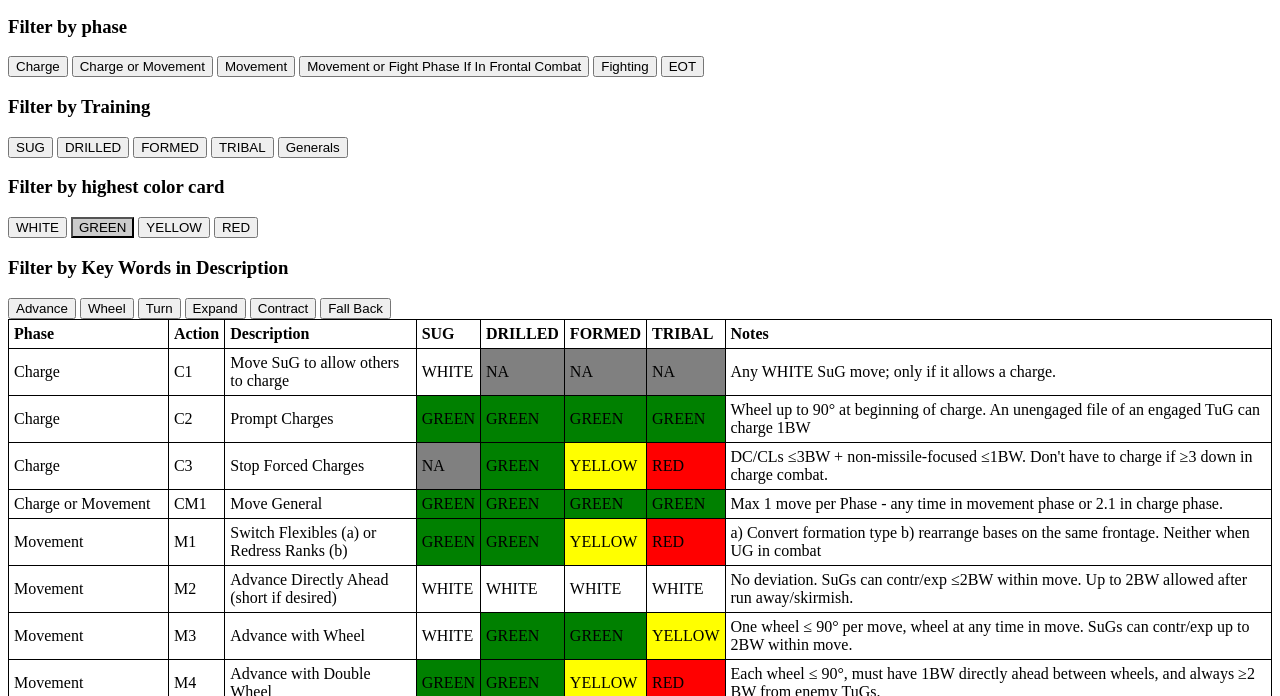
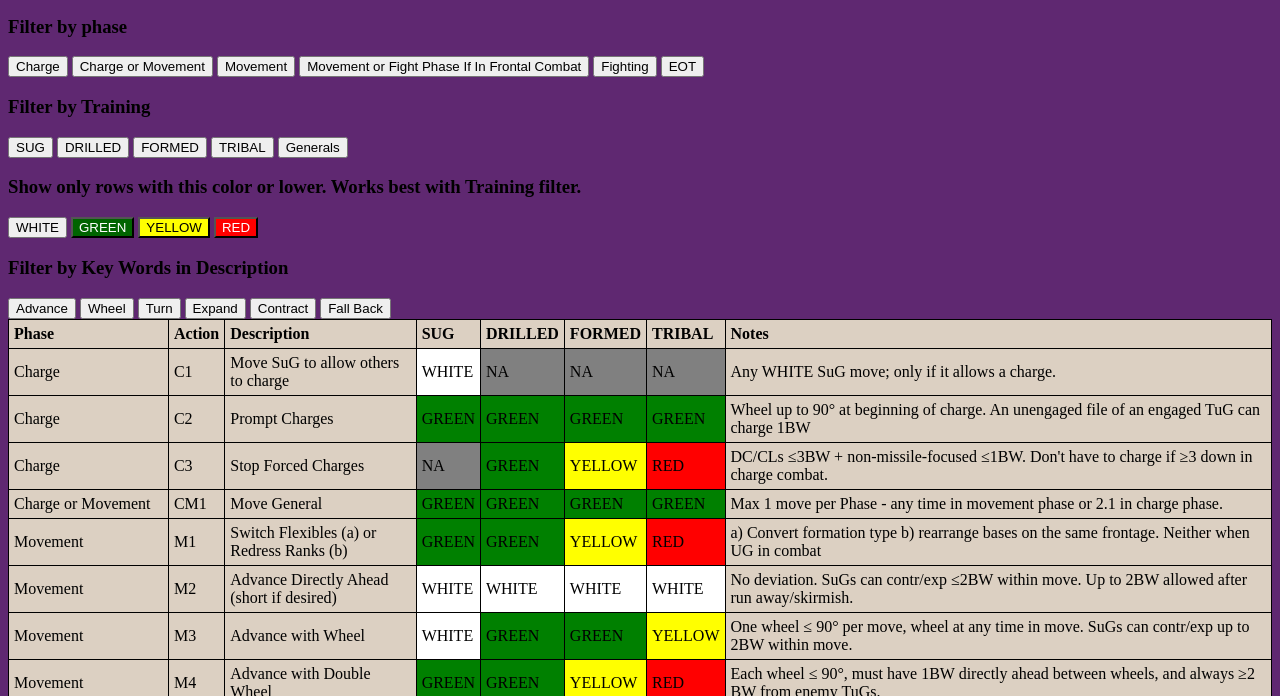
Before and after one commit to dylanbright/meg_helper, a plain HTML site: page index.html in a window 1280 px wide. Both pictures are taken after a click on the button "GREEN". Shown: the part 104-800 px from the top of the page. Drawn offline with Linux system fonts and the light colour scheme.

Commit message:
cosmetic stuff

```diff
--- a/index.html
+++ b/index.html
@@ -1,7 +1,7 @@
 <!DOCTYPE html>
 <html>
 <head>
-    <title>MEG Helper: Prompted Actions</title>
+    <title>Unofficial MEG Helper: Prompted Actions</title>
     <link rel="stylesheet" type="text/css" href="styles.css">
     <meta name="viewport" content="width=device-width, initial-scale=1">
 
@@ -22,7 +22,7 @@
     <button id="btn-FORMED" onclick="filterColumn('FORMED')">FORMED</button>
     <button id="btn-TRIBAL" onclick="filterColumn('TRIBAL')">TRIBAL</button>
     <button id="btn-Generals" onclick="filterGenerals()">Generals</button>
-    <h3>Filter by highest color card</h3>
+    <h3>Show only rows with this color or lower.  Works best with Training filter.</h3>
     <button id="btn-WHITE" onclick="filterColor('WHITE')">WHITE</button>
     <button id="btn-GREEN" onclick="filterColor('GREEN')">GREEN</button>
     <button id="btn-YELLOW" onclick="filterColor('YELLOW')">YELLOW</button>
--- a/styles.css
+++ b/styles.css
@@ -1,5 +1,11 @@
+body {
+    background-color: #5F2871;
+}
+
+
 table {
     border-collapse: collapse;
+    background-color: #DCD0C2;
   }
 
   th, td {
@@ -10,3 +16,30 @@ table {
   .selected {
     background-color: #ccc;
 }
+
+#btn-GREEN {
+    background-color: green;
+    color: white;
+}
+
+#btn-GREEN.selected {
+    background-color: darkgreen;
+}
+
+#btn-YELLOW {
+    background-color: yellow;
+    color: black;
+}
+
+#btn-YELLOW.selected {
+    background-color: darkgoldenrod;
+}
+
+#btn-RED {
+    background-color: red;
+    color: white;
+}
+
+#btn-RED.selected {
+    background-color: darkred;
+}
```
